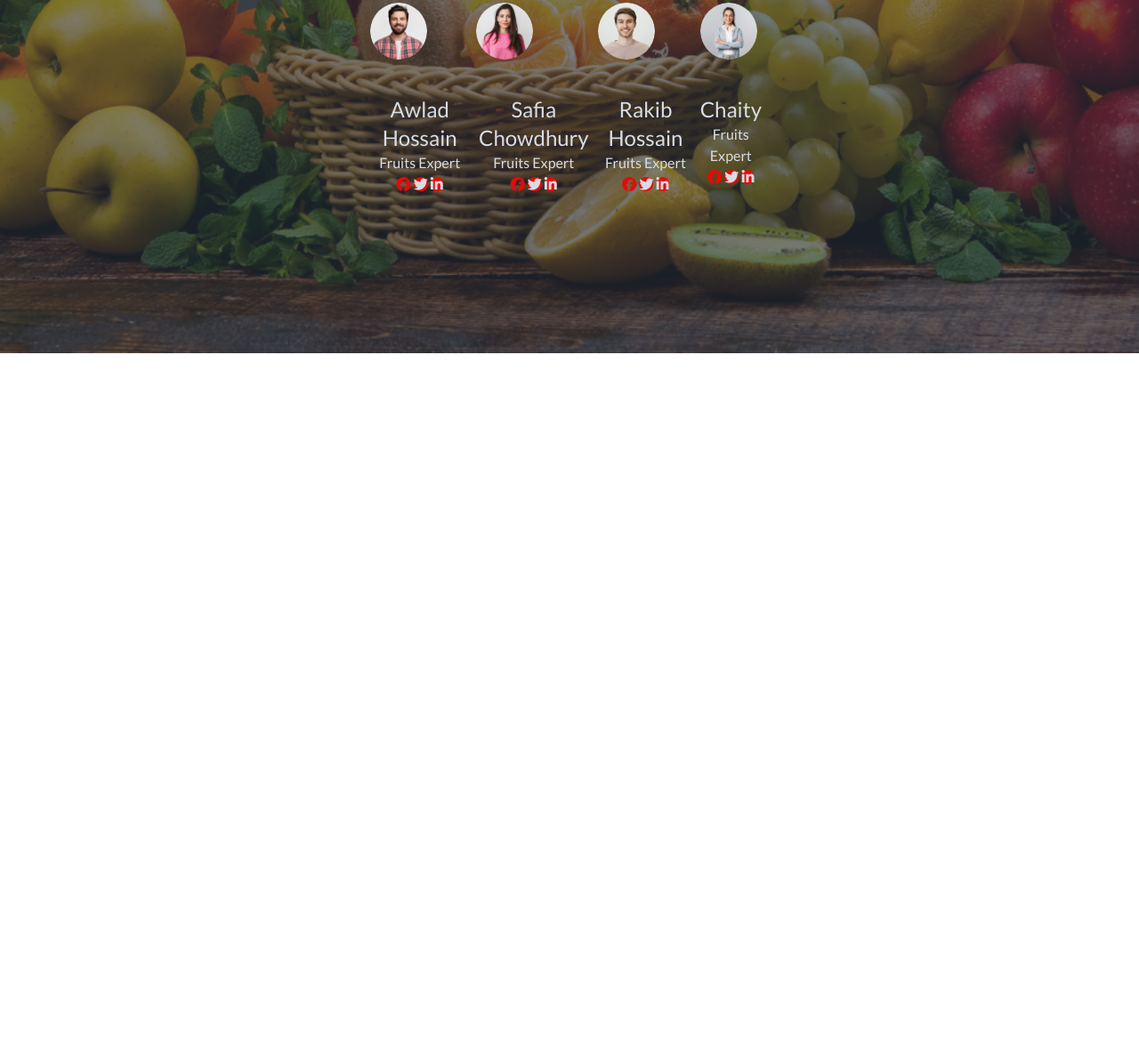
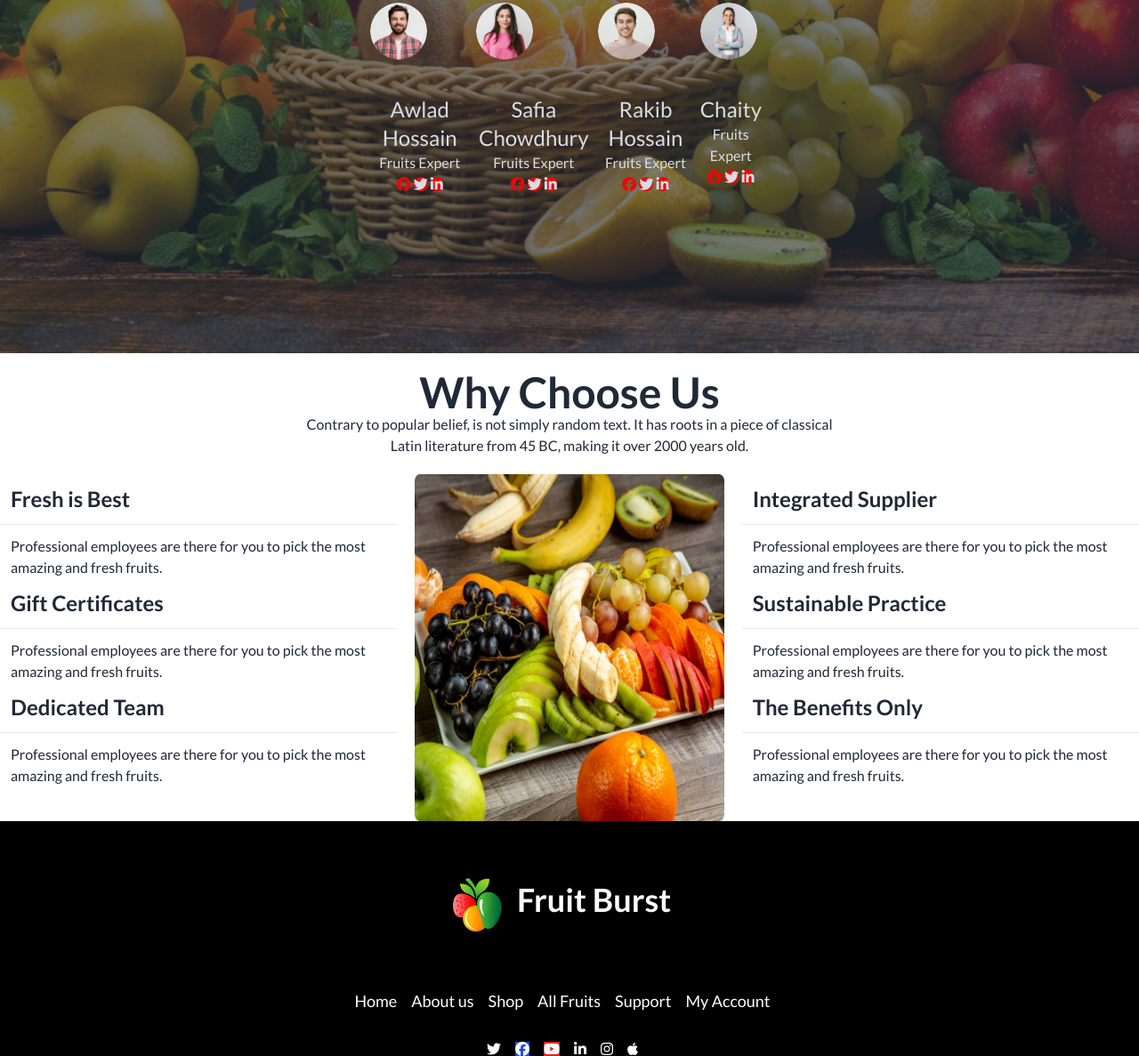
Before and after one commit to Anamul757/fruit-burst-repo, a plain HTML site: page index.html in a window 1280 px wide. Shown: the part 1974-3161 px from the top of the page at 89% size. Before the commit the page ends 2371 px from the top, so only its background shows below. Drawn offline with nearby package versions, Linux system fonts and the light colour scheme.

Commit message:
added footer section

```diff
--- a/index.html
+++ b/index.html
@@ -418,7 +418,83 @@
             </div>
           </div>
       </section>
+      <!-- choose section -->
+      <section>
+        <div class="flex flex-col text-center m-5">
+          <h2 class=" text-5xl font-bold ">Why Choose Us</h2>
+          <p>
+            Contrary to popular belief, is not simply random text. It has roots in a piece of classical
+            <br>
+            Latin literature from 45 BC, making it over 2000 years old.
+          </p>
+        </div>
+        <!-- choose banner -->
+        <div class="flex gap-5">
+          <div>
+            <div>
+              <h3 class="font-bold text-2xl m-3">Fresh is Best</h3>
+              <hr>
+              <p class="m-3 text-base">Professional employees are there for you to pick the most amazing and fresh fruits.</p>
+            </div>
+            <div>
+              <h3 class="font-bold text-2xl m-3">Gift Certificates</h3>
+              <hr>
+              <p class="m-3 text-base">Professional employees are there for you to pick the most amazing and fresh fruits.</p>
+            </div>
+            <div>
+              <h3 class="font-bold text-2xl m-3">Dedicated Team</h3>
+              <hr>
+              <p class="m-3 text-base">Professional employees are there for you to pick the most amazing and fresh fruits.</p>
+            </div>
+          </div>
+          <div>
+            <img class="w-[464px] h-[390px]" src="images/whychoose1.png" alt="">
+          </div>
+          <div>
+            <div>
+              <div>
+                <h3 class="font-bold text-2xl m-3">Integrated Supplier</h3>
+                <hr>
+                <p class="m-3 text-base">Professional employees are there for you to pick the most amazing and fresh fruits.</p>
+              </div>
+              <div>
+                <h3 class="font-bold text-2xl m-3">Sustainable Practice</h3>
+                <hr>
+                <p class="m-3 text-base">Professional employees are there for you to pick the most amazing and fresh fruits.</p>
+              </div>
+              <div>
+                <h3 class="font-bold text-2xl m-3">The Benefits Only</h3>
+                <hr>
+                <p class="m-3 text-base">Professional employees are there for you to pick the most amazing and fresh fruits.</p>
+              </div>
+            </div>
+          </div>
+        </div>
+      </section>
     </main>
-    <footer></footer>
+    <footer>
+      <div class="bg-black">
+       <div class="flex justify-center p-16">
+        <img src="images/logo.png" alt="">
+        <a class="btn btn-ghost normal-case text-white text-4xl">Fruit Burst</a>
+       </div>
+       <ul class="text-white flex justify-center">
+        <li class="mr-4 text-lg">Home</li>
+       <li class="mr-4 text-lg">About us</li>
+       <li class="mr-4 text-lg">Shop</li>
+       <li class="mr-4 text-lg">All Fruits</li>
+       <li class="mr-4 text-lg">Support</li>
+       <li class="mr-4 text-lg">My Account</li>
+       </ul>
+       <div class="flex justify-center mt-8">
+        <i class="fa-brands fa-twitter mr-4 text-white"></i>
+        <i class="fa-brands fa-facebook mr-4 text-white bg-blue-700"></i>
+        <i class="fa-brands fa-youtube mr-4 text-white bg-red-600"></i>
+        <i class="fa-brands fa-linkedin-in mr-4 text-white"></i>
+        <i class="fa-brands fa-instagram mr-4 text-white"></i>
+        <i class="fa-brands fa-apple mr-4 text-white"></i>
+       </div>
+      </div>
+    </footer>
 </body>
 </html>
```
